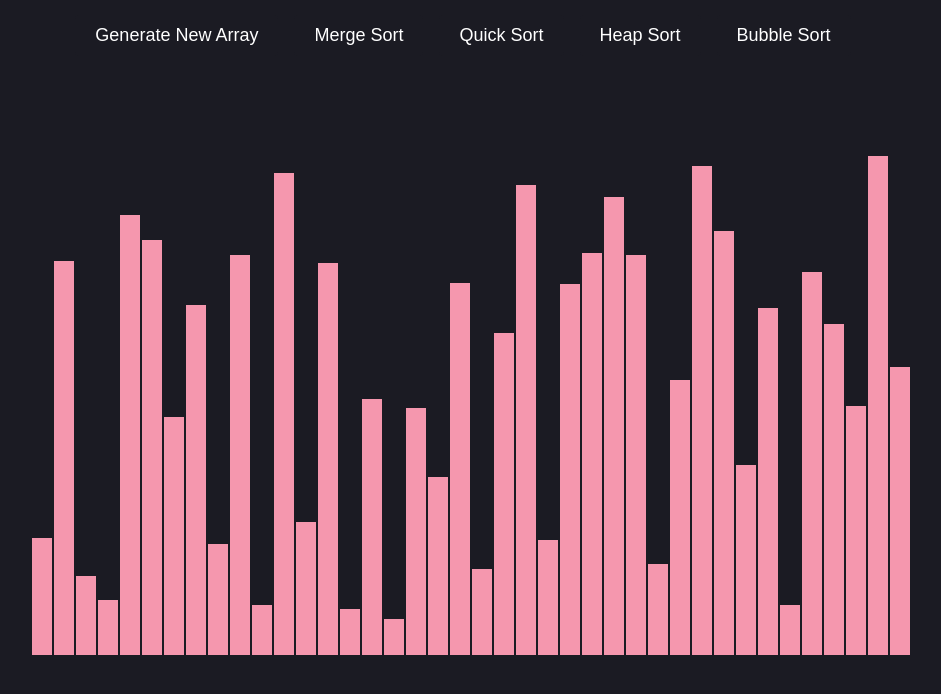
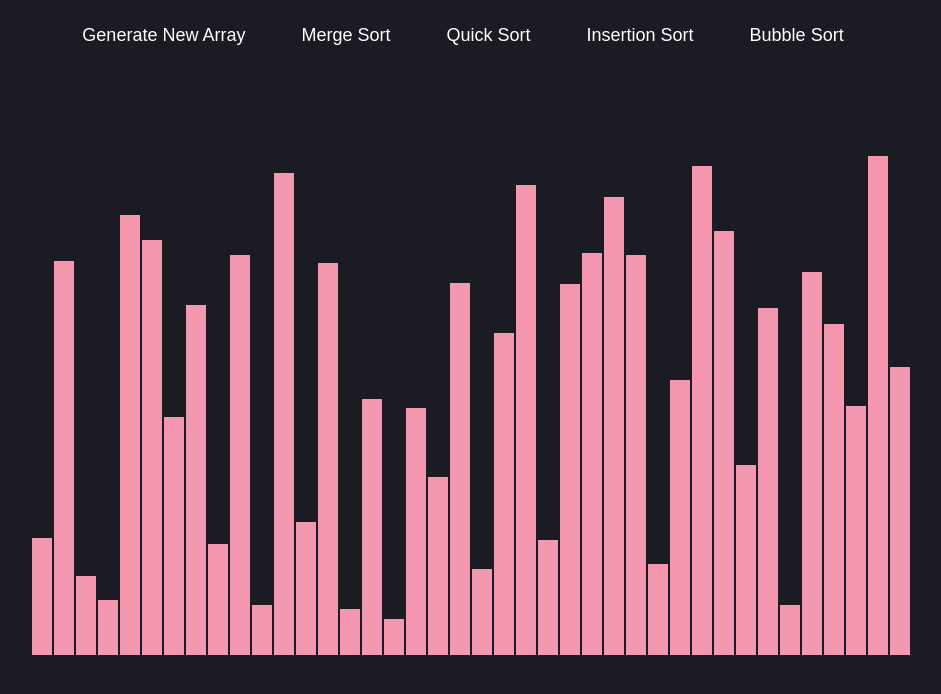
Before and after one commit to adiRozental/SortViz, a React (Create React App) app: page / in a window 1280 px wide. Shown: the top 694 px of the page, without its empty margins (169-1110 px from the left). Built offline with nearby package versions, Linux system fonts and the light colour scheme.

Commit message:
InsertionSort-create

```diff
--- a/src/SortingVisualizer/SortingVisualizer.jsx
+++ b/src/SortingVisualizer/SortingVisualizer.jsx
@@ -109,7 +109,7 @@ export default class SortingVisualizer extends React.Component {
 
 
 
-      heapSort() {
+    insertionSort() {
         // We leave it as an exercise to the viewer of this code to implement this method.
       }
 
@@ -162,7 +162,7 @@ export default class SortingVisualizer extends React.Component {
                 </button>
                 <button className="btn" onClick={() => this.mergeSort()}>Merge Sort</button>
                 <button className="btn" onClick={() => this.quickSort()}>Quick Sort</button>
-                <button className="btn" onClick={() => this.heapSort()}>Heap Sort</button>
+                <button className="btn" onClick={() => this.insertionSort()}>Insertion Sort</button>
                 <button className="btn" onClick={() => this.bubbleSort()}>Bubble Sort</button>
                 <div className="array-container">
                     {array.map((value, idx) => (
```
